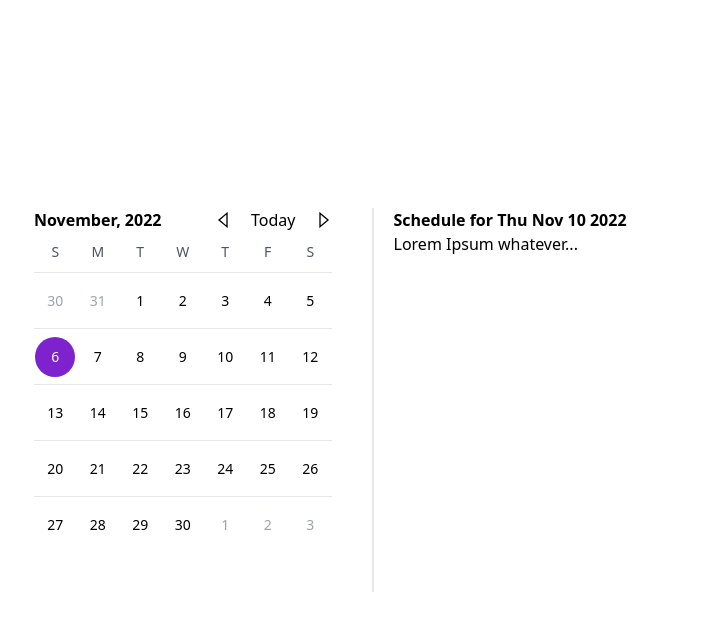
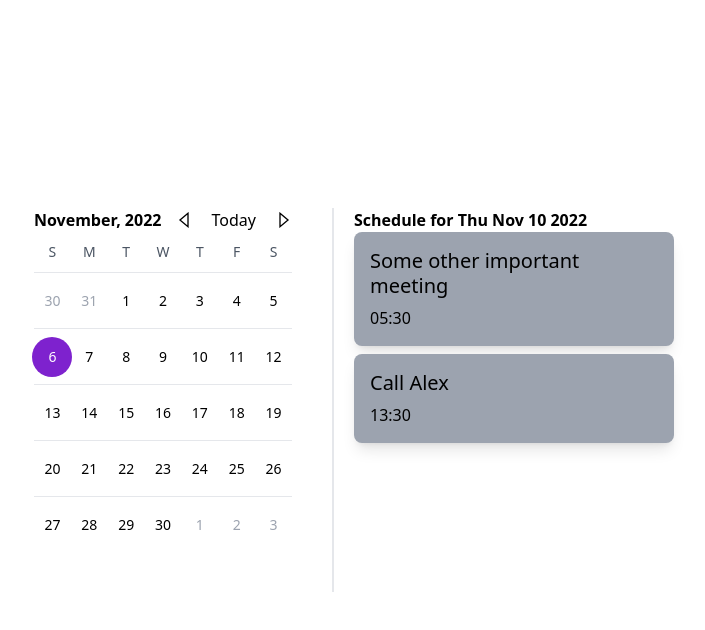
Before and after one commit to Shiv2205/calendar-app, a React (Create React App) app: page / in a window 1280 px wide. Both pictures are taken after a click on the element "10". Shown: the top 630 px of the page, without its empty margins (286-991 px from the left). Built offline with nearby package versions, Linux system fonts and the light colour scheme.

Commit message:
Added 'meetings' to calendar

```diff
--- a/src/App.js
+++ b/src/App.js
@@ -2,61 +2,107 @@ import { useState } from "react";
 import dayjs from "dayjs";
 import generateDate, { months } from "./util/Calendar";
 import cn from "./util/cn";
-import { GrCaretNext, GrCaretPrevious } from 'react-icons/gr';
-
+import { GrCaretNext, GrCaretPrevious } from "react-icons/gr";
 
 function App() {
-
   const days = ["S", "M", "T", "W", "T", "F", "S"];
   const currentDate = dayjs();
   const [today, setToday] = useState(currentDate);
-  const [selectedDate, setSelectedDate] = useState(currentDate);
+  const [selectedDate, setSelectedDate] = useState({getDate: currentDate, today: true});
+  const [meetings, setMeetings] = useState([]);
 
   return (
     <div className="flex w-1/2 mx-auto divide-x-2 gap-10 h-screen items-center">
       <div className="w-96 h-96 ">
         <div className="flex justify-between">
-
           <div>
-          <h1 className="font-semibold">{months[today.month()]}, {today.year()}</h1>
+            <h1 className="font-semibold">
+              {months[today.month()]}, {today.year()}
+            </h1>
           </div>
 
           <div className="flex items-center gap-5">
-          <GrCaretPrevious className="cursor-pointer" onClick={() => {setToday(today.month(today.month() - 1))}}/>
+            <GrCaretPrevious
+              className="cursor-pointer"
+              onClick={() => {
+                setToday(today.month(today.month() - 1));
+              }}
+            />
 
-          <h1 className="cursor-pointer" onClick={() => {setToday(currentDate); setSelectedDate(currentDate)}}>Today</h1>
+            <h1
+              className="cursor-pointer"
+              onClick={() => {
+                setToday(currentDate);
+                setSelectedDate({getDate: currentDate, today: true});
+              }}
+            >
+              Today
+            </h1>
 
-          <GrCaretNext className="cursor-pointer" onClick={() => {setToday(today.month(today.month() + 1))}}/>
+            <GrCaretNext
+              className="cursor-pointer"
+              onClick={() => {
+                setToday(today.month(today.month() + 1));
+              }}
+            />
           </div>
-
         </div>
         <div className="w-full grid grid-cols-7">
-      {
-        days.map((day, index) => {
-          return <h1 key={index} className="h-10 grid place-content-center text-sm text-gray-600">{day}</h1>
-        })
-      }
+          {days.map((day, index) => {
+            // S M T...F S
+            return (
+              <h1
+                key={index}
+                className="h-10 grid place-content-center text-sm text-gray-600"
+              >
+                {day}
+              </h1>
+            );
+          })}
         </div>
         <div className="w-full grid grid-cols-7">
-      {generateDate(today.month(), today.year()).map(({date, currentMonth, isToday}, index) => {//today.month(), today.year()
+          {generateDate(today.month(), today.year()).map(
+            ({ date, currentMonth, isToday, meetings }, index) => {
+              //today.month(), today.year()
 
               return (
-              <div key={index} className="h-14 border-t grid place-content-center text-sm">
+                <div
+                  key={index}
+                  className="h-14 border-t grid place-content-center text-sm"
+                >
                   <h1
-                className=
-                {cn(currentMonth ? "" : "text-gray-400",
+                    className={cn(
+                      currentMonth ? "" : "text-gray-400",
                       isToday ? "bg-purple-700 text-white" : "",
                       "h-10 w-10 grid place-content-center rounded-full hover:bg-black hover:text-white transition-all cursor-pointer"
-                )} onClick={() => {setSelectedDate(date)}}>{date.date()}</h1>
+                    )}
+                    onClick={() => {
+                      setSelectedDate({getDate: date, today: isToday});
+                      setMeetings([...meetings]);
+                    }}
+                  >
+                    {date.date()}
+                  </h1>
                 </div>
               );
-
-      })}
+            }
+          )}
         </div>
       </div>
       <div className="h-96 w-96 pl-5">
-      <h1 className="font-semibold">Schedule for {selectedDate.toDate().toDateString()}</h1>
-      <p>Lorem Ipsum whatever...</p>
+        <h1 className="font-semibold">
+          Schedule for {selectedDate.getDate.toDate().toDateString()}
+        </h1>
+        {meetings.map((obj) => {//display meetings, if any]]
+          return (
+            <div class="flex justify-left mb-2">
+              <div class={cn(selectedDate.today ? "bg-purple-600 text-white" : "bg-gray-400", "block p-4 rounded-lg shadow-lg w-80")}>
+                <h2 class=" text-xl leading-tight font-medium mb-2">{obj.title}</h2>
+                <p class=" text-base ">{obj.time}</p>
+              </div>
+            </div>
+          );
+        })}
       </div>
     </div>
   );
--- a/src/util/Calendar.js
+++ b/src/util/Calendar.js
@@ -9,15 +9,29 @@ const generateDate = (month = dayjs().month(), year = dayjs().year()) => {// Val
 
     //generate prefix dates
     for(let i = 0; i < startOfMonth.day(); i++)
-        dates.push({date: startOfMonth.day(i), currentMonth: false});
+        dates.push({date: startOfMonth.day(i), currentMonth: false,
+        meetings: [{
+            title: 'Call Alex',
+            time: startOfMonth.day(i).hour(13).minute(30).format('H:mm')
+        }]});
 
     //generate current dates
     for(let i = startOfMonth.date(); i <= endOfMonth.date(); i++)
-        dates.push({date: startOfMonth.date(i), currentMonth: true, isToday: startOfMonth.date(i).isSame(dayjs().toDate().toDateString(), 'day')});
+        dates.push({date: startOfMonth.date(i), currentMonth: true, isToday: startOfMonth.date(i).isSame(dayjs().toDate().toDateString(), 'day'),
+        meetings: [{
+            title: 'Some other important meeting',
+            time: startOfMonth.day(i).hour(5).minute(30).format('HH:mm')
+        },
+
+        {
+            title: 'Call Alex',
+            time: startOfMonth.day(i).hour(13).minute(30).format('H:mm')
+        }
+        ]});
 
     //generate suffix dates
     for(let i = endOfMonth.day() + 1; i < 7; i++)
-        dates.push({date: endOfMonth.day(i), currentMonth: false});
+        dates.push({date: endOfMonth.day(i), currentMonth: false, meetings: []});
 
     return dates;
 }
```
Lines whose indentation alone changed are shown as unchanged.
